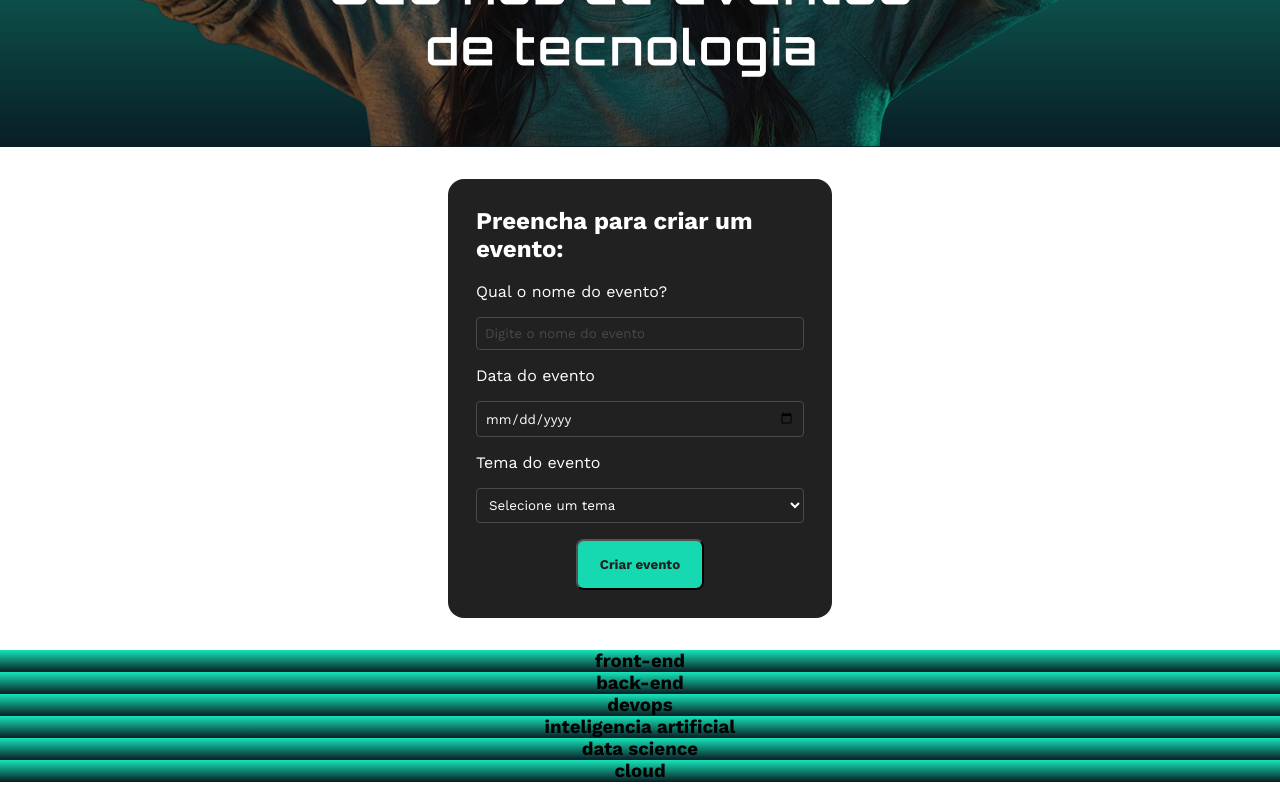
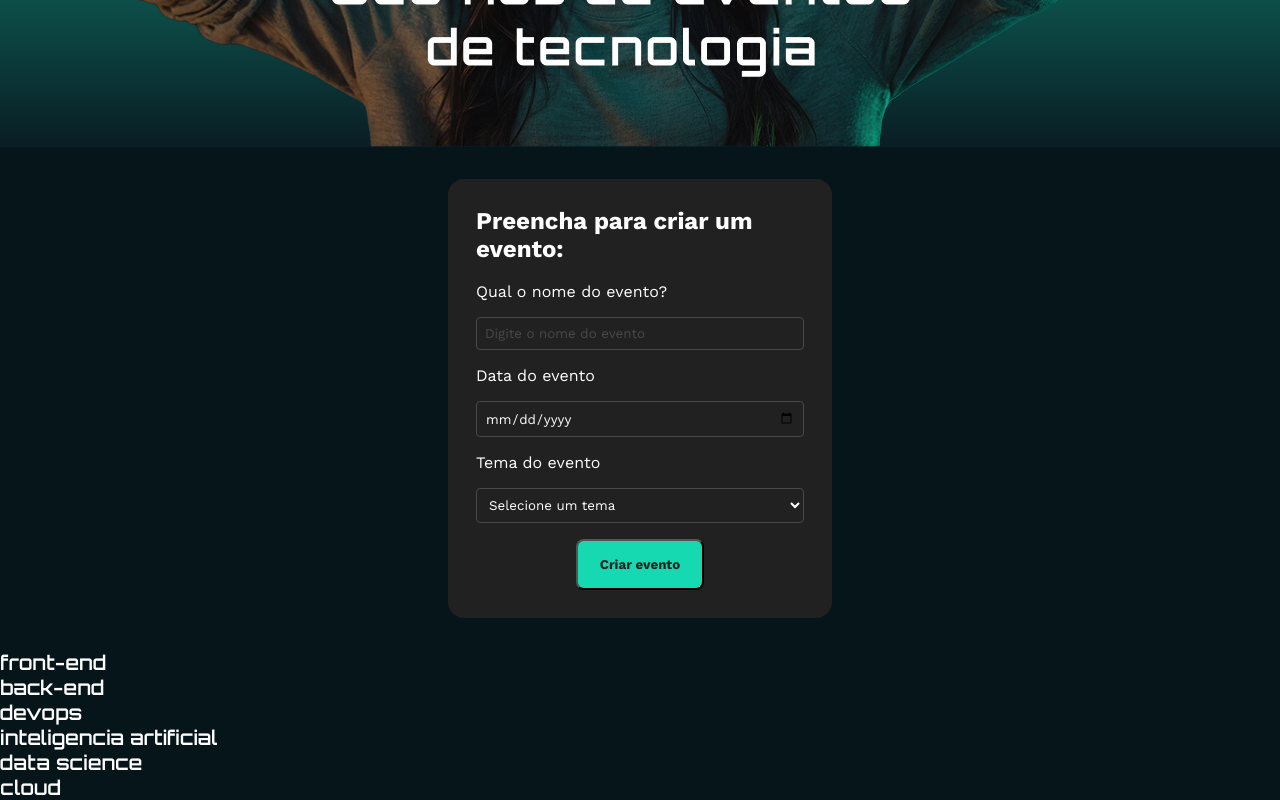
Before and after one commit to RafaellMedeiros/carreira-react, a React (Vite) app in the folder tecboard/: page / in a window 1280 px wide. Shown: the part 536-1336 px from the top of the page. Built offline with nearby package versions, Linux system fonts and the light colour scheme.

Commit message:
feat: add Banner component and update App to include it; refactor Tema styles and clean up CSS

```diff
--- a/tecboard/index.html
+++ b/tecboard/index.html
@@ -1,19 +1,21 @@
 <!doctype html>
 <html lang="en">
+
 <head>
   <meta charset="UTF-8" />
   <link rel="icon" type="image/svg+xml" href="/favicon.svg" />
   <meta name="viewport" content="width=device-width, initial-scale=1.0" />
-    <link rel="preconnect" href="https://fonts.googleapis.com" />
-    <link rel="preconnect" href="https://fonts.gstatic.com" crossorigin />
+  <link rel="preconnect" href="https://fonts.googleapis.com">
+  <link rel="preconnect" href="https://fonts.gstatic.com" crossorigin>
   <link
-      href="https://fonts.googleapis.com/css2?family=Work+Sans:ital,wght@0,100..900;1,100..900&display=swap"
-      rel="stylesheet"
-    />
+    href="https://fonts.googleapis.com/css2?family=Orbitron:wght@400..900&family=Work+Sans:ital,wght@0,100..900;1,100..900&display=swap"
+    rel="stylesheet">
   <title>tecboard</title>
 </head>
+
 <body>
   <div id="root"></div>
   <script type="module" src="/src/main.jsx"></script>
 </body>
+
 </html>
--- a/tecboard/src/App.css
+++ b/tecboard/src/App.css
@@ -3,16 +3,6 @@
     display: flex;
     justify-content: center;
     padding: 32px;
-}
-
-section {
-    background: linear-gradient(#17E4B9, #091D24);
-    display: flex;
-    justify-content: center;
-}
-
-section img {
-    max-width: 90%;
 }
 
 form {
--- a/tecboard/src/App.jsx
+++ b/tecboard/src/App.jsx
@@ -1,5 +1,6 @@
 import "./App.css";
 import { FormularioDeEvento } from "./components/FormularioDeEvento";
+import { Banner } from "./components/Banner";
 import { Tema } from "./components/Tema";
 
 function App() {
@@ -30,17 +31,13 @@
     },
   ]
 
-
-
   return (
     <>
       <main>
         <header>
           <img src="/logo.png" alt="TecBoard Logo" />
         </header>
-        <section>
-          <img src="/banner.png" alt="TecBoard Banner" />
-        </section>
+        <Banner></Banner>
         <FormularioDeEvento />
       </main>
       {temas.map(tema => (
--- /dev/null
+++ b/tecboard/src/components/Banner/index.jsx
@@ -0,0 +1,9 @@
+import "./styles.css";
+
+export function Banner() {
+  return (
+    <section className="banner">
+      <img src="/banner.png" alt="TecBoard Banner" />
+    </section>
+  )
+}
--- /dev/null
+++ b/tecboard/src/components/Banner/styles.css
@@ -0,0 +1,9 @@
+.banner {
+    background: linear-gradient(#17E4B9, #091D24);
+    display: flex;
+    justify-content: center;
+}
+
+.banner img {
+    max-width: 90%;
+}
--- a/tecboard/src/components/Tema/index.jsx
+++ b/tecboard/src/components/Tema/index.jsx
@@ -1,3 +1,5 @@
+import "./styles.css"
+
 export function Tema({ date }) {
    return <h3>{date.name}</h3>
 }
--- /dev/null
+++ b/tecboard/src/components/Tema/styles.css
@@ -0,0 +1,7 @@
+h3 {
+    color: #fff;
+    font-family: "Orbitron", sans-serif;
+    font-size: 20px;
+    font-weight: 600;
+    line-height: 125%;
+}
--- a/tecboard/src/index.css
+++ b/tecboard/src/index.css
@@ -4,3 +4,7 @@
   box-sizing: border-box;
   font-family: "Work Sans", sans-serif;
 }
+
+body {
+  background-color: #06151A;
+}
```
Lines whose indentation alone changed are shown as unchanged.
